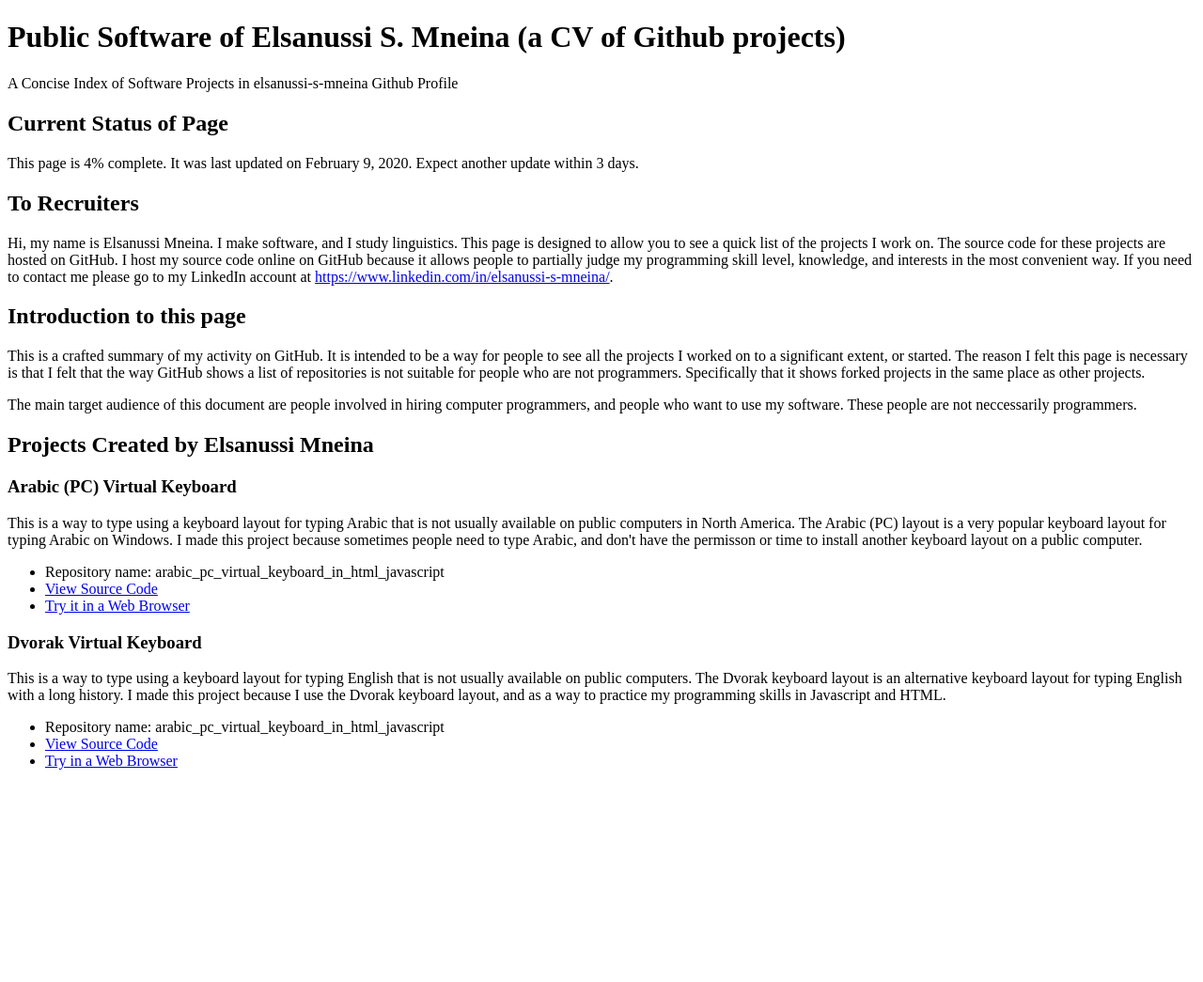
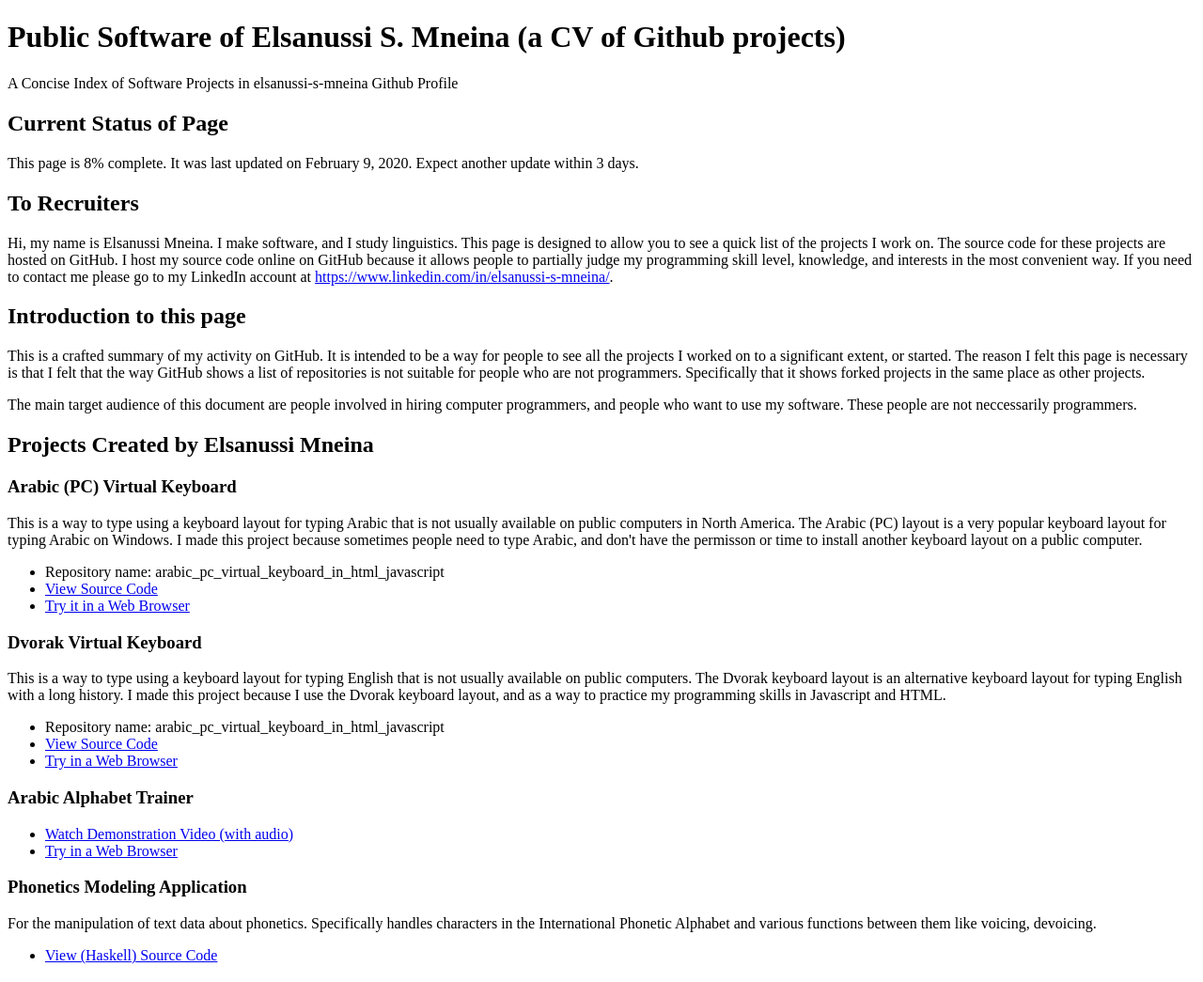
Before and after one commit to elsanussi-s-mneina/elsanussi-s-mneina.github.io, a plain HTML site: page index.html in a window 1280 px wide. Shown: the whole page at 94% size. Before the commit the page ends 835 px from the top, so only its background shows below. Drawn offline with Linux system fonts and the light colour scheme.

Commit message:
Add two more projects.

```diff
--- a/index.html
+++ b/index.html
@@ -8,7 +8,7 @@
 	<h1>Public Software of Elsanussi S. Mneina (a CV of Github projects)</h1>
 	<p>A Concise Index of Software Projects in elsanussi-s-mneina Github Profile</p>
 		<h2>Current Status of Page</h2>
-		This page is 4% complete. It was last updated on February 9, 2020. Expect another update within 3 days.
+		This page is 8% complete. It was last updated on February 9, 2020. Expect another update within 3 days.
 		<h2>To Recruiters</h2>
 		<p>Hi, my name is Elsanussi Mneina. I make software, and I study linguistics. This page is designed to allow you to see a quick list of the projects I work on. The source code for these projects are hosted on GitHub. I host my source code online on GitHub because it allows people to partially judge my programming skill level, knowledge, and interests in the most convenient way. If you need to contact me please go to my LinkedIn account at <a href="https://www.linkedin.com/in/elsanussi-s-mneina/">https://www.linkedin.com/in/elsanussi-s-mneina/</a>.</p>
 		<h2>Introduction to this page</h2>
@@ -30,5 +30,19 @@
 				<li><a href="https://github.com/elsanussi-s-mneina/dvorak_virtual_keyboard_in_html_javascript">View Source Code</a></li>
 				<li><a href="https://elsanussi-s-mneina.github.io/u/dvorak_vk1.html">Try in a Web Browser</a></li>
 			</ul>
+
+			<h3>Arabic Alphabet Trainer</h3>
+			<ul>
+				<li><a href="https://vimeo.com/456409576">Watch Demonstration Video (with audio)</a></li>
+				<li><a href=" https://elsanussi-s-mneina.github.io/u/aat/#/">Try in a Web Browser</a></li>
+			</ul>
+
+			<h3>Phonetics Modeling Application</h3>
+			<p>For the manipulation of text data about phonetics. Specifically handles characters in the International Phonetic Alphabet and various functions between them like voicing, devoicing.</p>
+			<ul>
+				<li><a href="https://github.com/elsanussi-s-mneina/phonetics-modeling">View (Haskell) Source Code</a></li>
+			</ul>
+
+			<h3></h3>
 	</body>
 </html>
```
